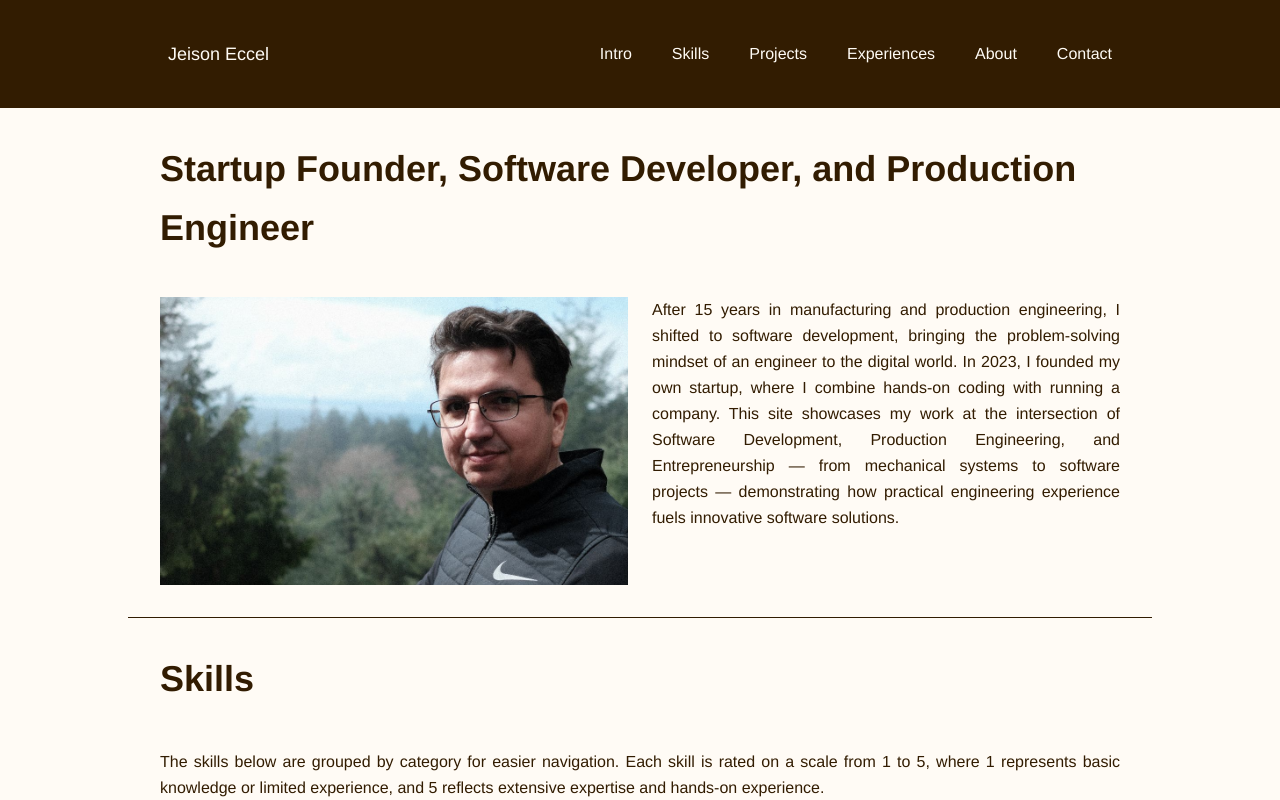
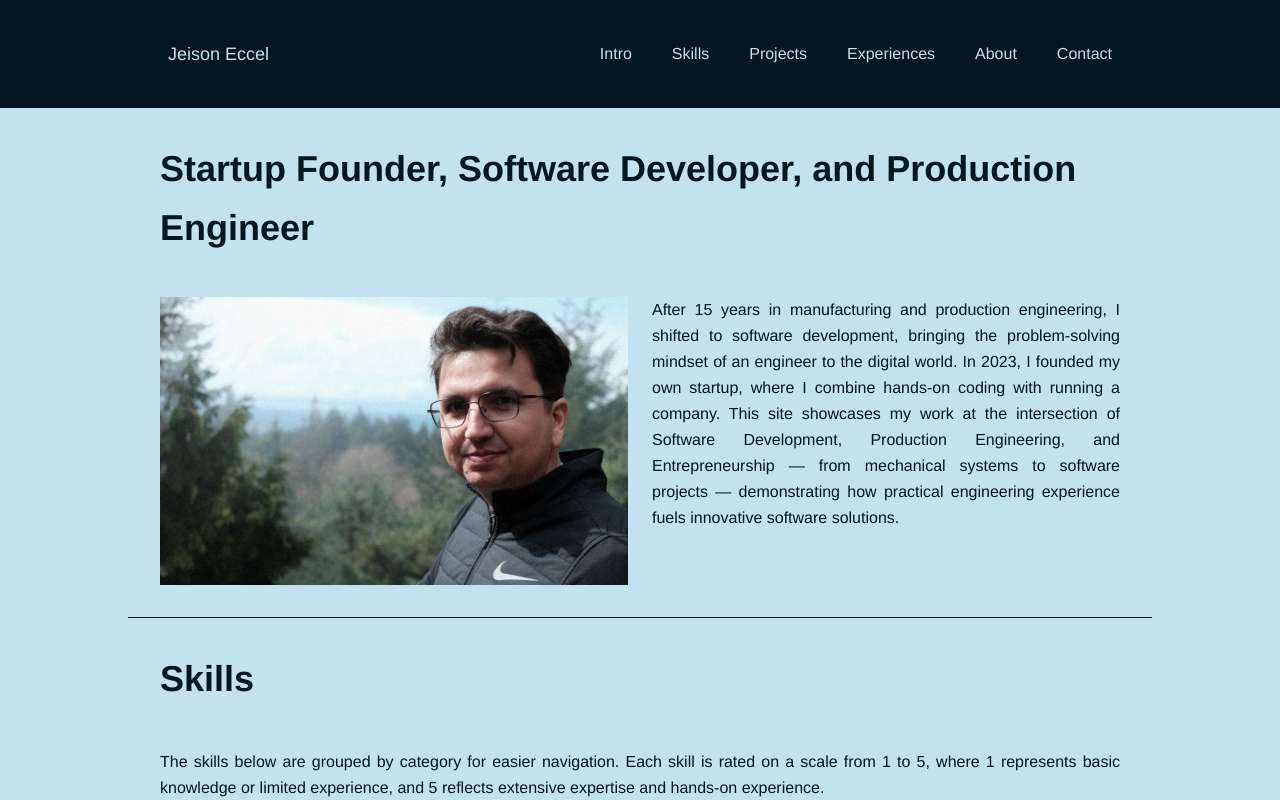
Before and after one commit to JeisonEccel/portfolio, a Next.js app: page / in a window 1280 px wide. Shown: the top 800 px of the page. Built offline with nearby package versions, Linux system fonts and the light colour scheme.

Commit message:
Refs #10: Updated theme color definitions

```diff
--- a/src/app/globals.css
+++ b/src/app/globals.css
@@ -3,15 +3,16 @@
 
 @theme {
   /* Colors */
-  --color-darkest: hsl(33 98% 10%);
-  --color-darker: hsl(33 59% 20%);
-  --color-dark: hsl(32 40% 36%);
-  --color-medium-dark: hsl(33 29% 45%);
-  --color-medium: hsl(32 29% 60%);
-  --color-medium-light: hsl(32 41% 76%);
-  --color-light: hsl(32 100% 92%);
-  --color-lighter: hsl(33 100% 96%);
-  --color-lightest: hsl(36 100% 98%);
+  --color-darkest: hsl(197 94% 6%);
+  --color-darker: hsl(197 71% 14%);
+  --color-dark: hsl(197 66% 21%);
+  --color-medium-dark: hsl(197 37% 34%);
+  --color-medium: hsl(196 24% 46%);
+  --color-medium-light: hsl(176 14% 58%);
+  --color-light: hsl(126 15% 72%);
+  --color-lighter: hsl(100 24% 83%);
+  --color-lightest: hsl(198 60% 85%);
+  --color-white: hsl(0 0% 99%);
 
   /* Fonts */
   --font-sans: Helvetica, Arial, sans-serif;
@@ -30,23 +31,6 @@
 }
 
 @layer base {
-  /* :root { */
-  /* --white: 0 0 100%;
-    --black: 0 0 0%;
-
-    --darkest: hsl(33 98% 17%);
-    --darker: hsl(33 85% 20%);
-    --dark: hsl(31 64% 26%);
-    --medium-dark: hsl(29 46% 37%);
-    --medium: hsl(28 41% 55%);
-    --medium-light: hsl(28 52% 65%);
-    --light: hsl(30 64% 74%);
-    --lighter: hsl(31 72% 83%);
-    --lightest: hsl(32 100% 92%); */
-
-  /* --radius: 0.5rem; */
-  /* } */
-
   /* Scrollbar reset */
   .no-scrollbar::-webkit-scrollbar {
     display: none;
```
